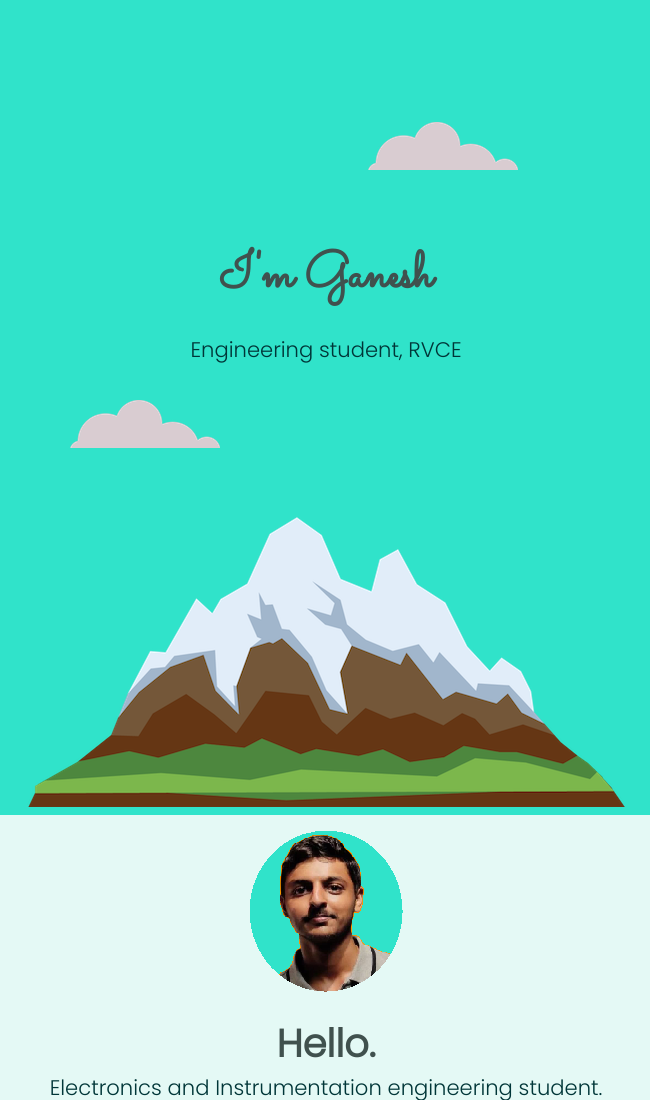
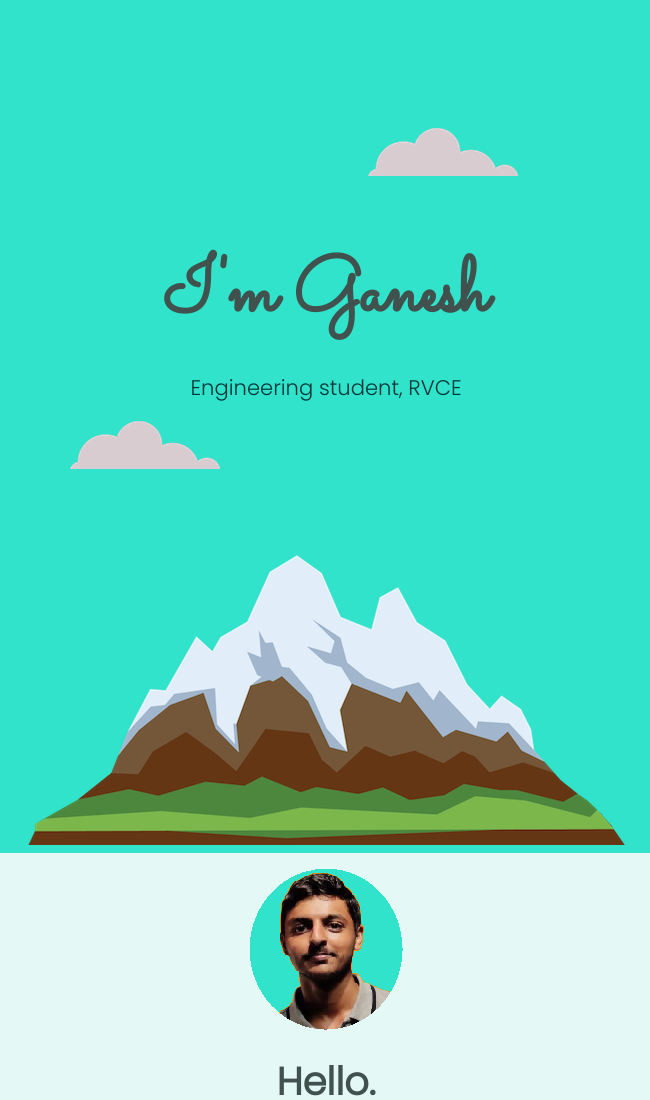
Before and after one commit to Jambuganesh/portfolio, a plain HTML site: page index.html in a window 1280 px wide. Shown: the top 1100 px of the page, without its empty margins (314-964 px from the left). Drawn offline with Linux system fonts and the light colour scheme.

Commit message:
Update styles.css

```diff
--- a/css/styles.css
+++ b/css/styles.css
@@ -8,7 +8,7 @@ body{
 h1{
     margin-top: 40px;
     font-family: 'Sacramento', cursive;
-    font-size: 2.625em;
+    font-size: 4em;
     margin-bottom: 20px;
 
 }
```
